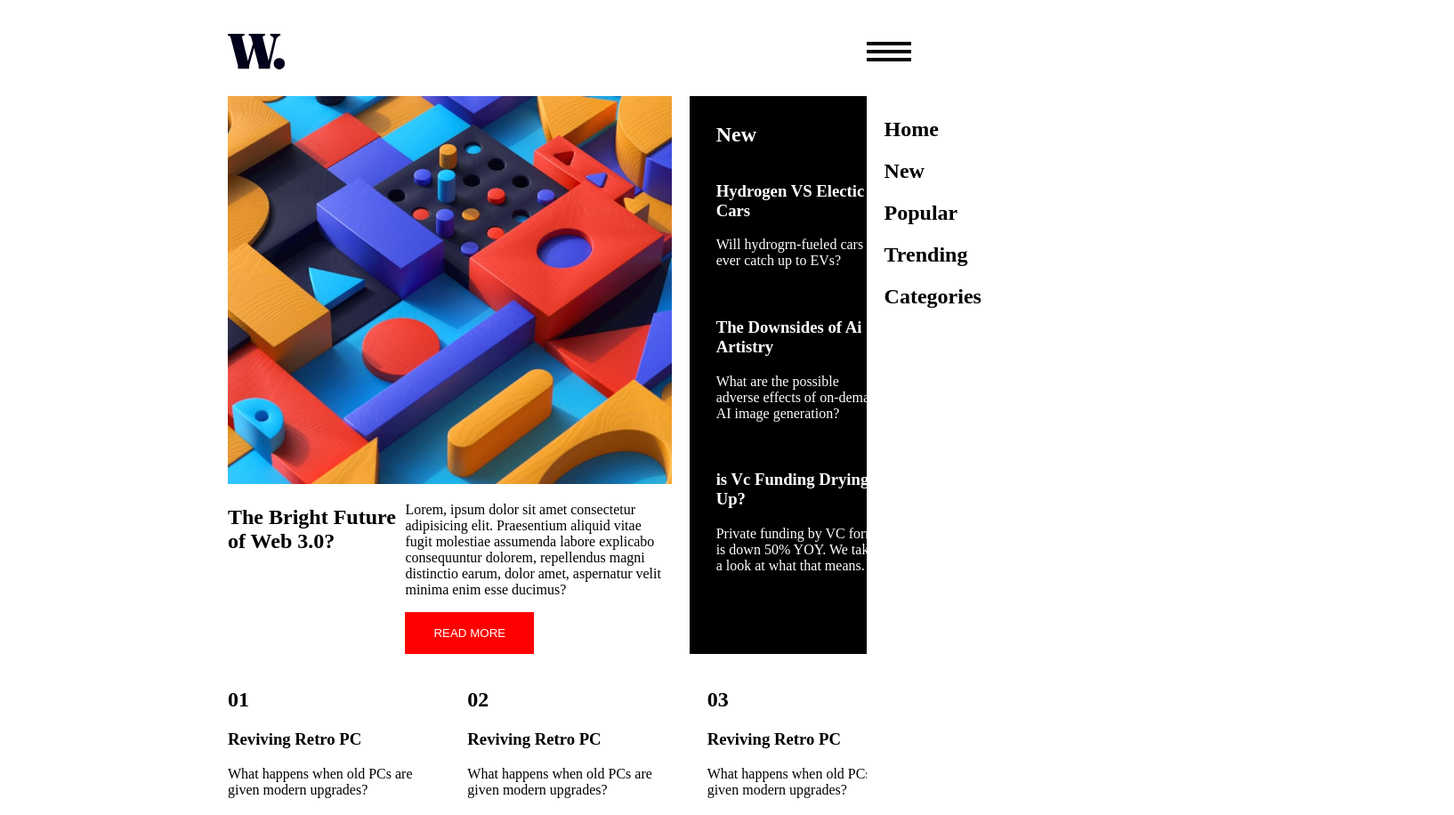
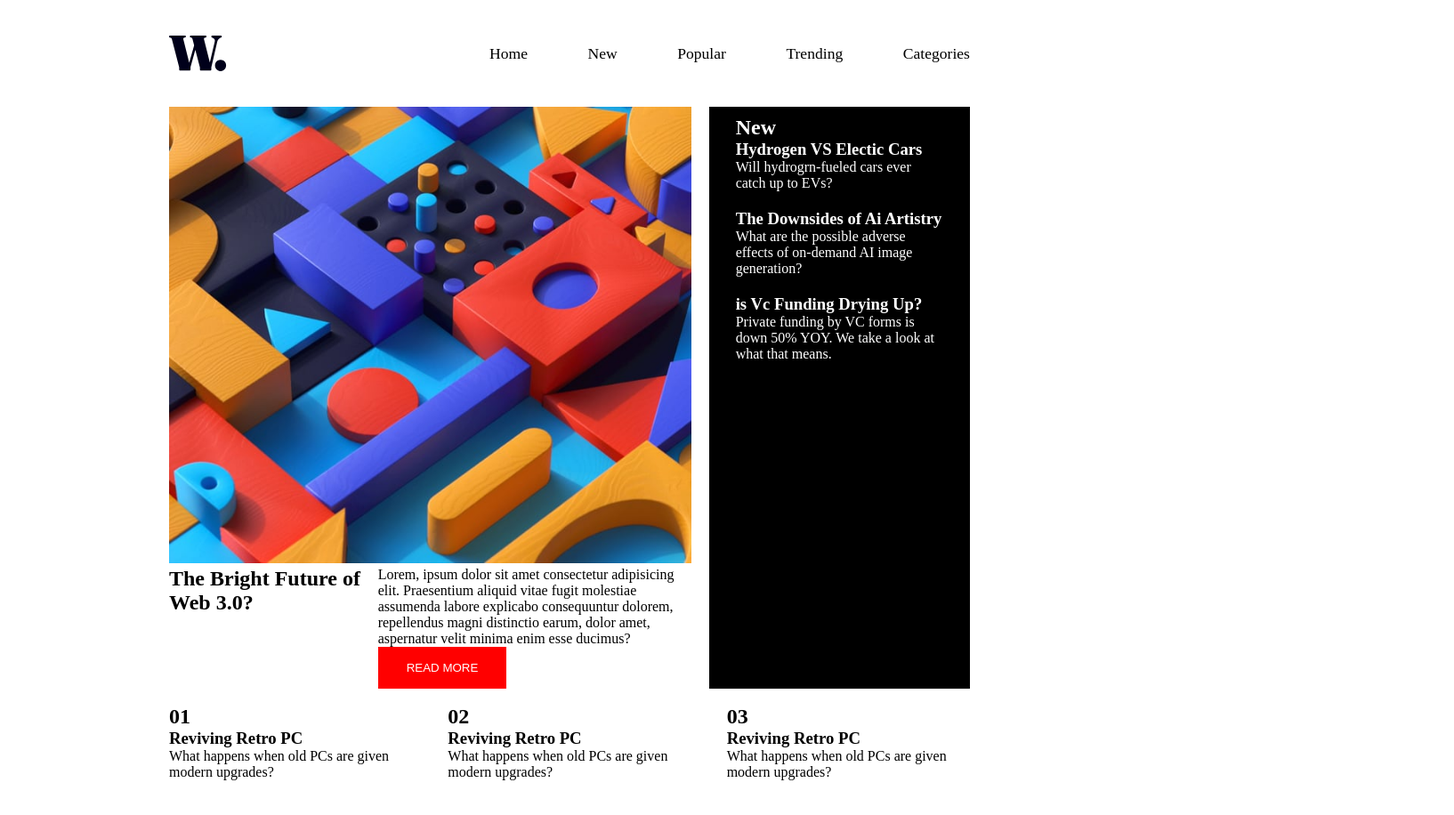
Before and after one commit to ObodoakorDavid/FM-news-homepage, a plain HTML site: page index.html in a window 1280 px wide. Shown: the whole page at 89% size, 1634 px wide, since content can reach past the window. After the commit the page ends 877 px from the top, so only its background shows below. Drawn offline with Linux system fonts and the light colour scheme.

Commit message:
nav done and dusted

```diff
--- a/app.js
+++ b/app.js
@@ -3,22 +3,15 @@
 const hamburger = document.querySelector(".hamburger");
 const bars = document.querySelectorAll(".hamburger span");
 const ul = document.querySelector("nav ul");
+const main = document.querySelector("main");
+const logo = document.querySelector(".logo");
 
 hamburger.addEventListener("click", () => {
   bars.forEach((bar) => {
     bar.classList.toggle("active");
   });
   ul.classList.toggle("active");
+  main.classList.toggle("active");
+  logo.classList.toggle("active");
   console.log(ul.classList);
 });
-
-document.body.addEventListener("click", () => {
-//   console.log(ul.classList.contains("active"));
-  if (!ul.classList.contains("active")) {
-    bars.forEach((bar) => {
-      bar.classList.remove("active");
-    });
-    ul.classList.remove("active");
-    console.log("zz");
-  }
-});
--- a/index.html
+++ b/index.html
@@ -11,7 +11,7 @@
   </head>
   <body>
     <nav>
-      <img src="./assets/images/logo.svg" alt="" />
+      <img class="logo" src="./assets/images/logo.svg" alt="" />
       <ul class="">
         <li>Home</li>
         <li>New</li>
--- a/style.css
+++ b/style.css
@@ -1,43 +1,48 @@
 /** @format */
 
+* {
+  margin: 0;
+  padding: 0;
+  box-sizing: border-box;
+}
+
 main {
-  max-width: 768px;
+  width: 90%;
+  max-width: 900px;
   margin: 0 auto;
   /* overflow-x: hidden; */
+  transition: 0.4s ease-in-out;
+}
+
+main.active,
+.logo.active {
+  filter: blur(2px);
 }
 
 body {
-
   overflow-x: hidden;
 }
 
 nav {
-  padding: 30px 30px;
-  max-width: 768px;
+  padding: 30px 0;
+  width: 90%;
+  max-width: 900px;
   margin: 0 auto;
   display: flex;
   justify-content: space-between;
   align-items: center;
   position: relative;
-
 }
 
 nav ul {
   list-style: none;
-  /* display: flex;
-  justify-content: space-between;
-  display: none; */
-}
-
-nav ul {
-  position: absolute;
+  position: fixed;
   top: 0;
-  right: -70%;
+  right: -1%;
   height: 100vh;
   width: 50vw;
   background-color: white;
   color: black;
-  transition: 0.4s ease-in-out;
   display: flex;
   flex-direction: column;
   gap: 20px;
@@ -46,21 +51,23 @@ nav ul {
   padding-left: 20px;
   font-size: 1.5rem;
   font-weight: bold;
+  transition: 0.4s ease-in-out;
+  transform: scaleX(0);
+  transform-origin: right;
+  z-index: 5;
 }
 
 nav ul.active {
-  right: 0;
-
+  transform: scaleX(1);
 }
-
-
-
 
 .hamburger {
   display: flex;
   flex-direction: column;
   gap: 5px;
   position: relative;
+  right: 5%;
+  z-index: 6;
 }
 
 .hamburger span {
@@ -82,6 +89,30 @@ nav ul.active {
   transform: rotate(-38deg);
   position: absolute;
   top: 0;
+}
+
+@media (min-width: 820px) {
+  .hamburger {
+    display: none;
+  }
+
+  nav ul {
+    position: relative;
+    transform: scaleX(1);
+    flex-direction: row;
+    padding: 0;
+    right: unset;
+    height: unset;
+    width: 60%;
+    font-weight: normal;
+    gap: 0;
+    justify-content: space-between;
+    font-size: 1.1rem;
+  }
+
+  nav {
+    padding: 40px 0;
+  }
 }
 
 /* ============================== Section1 ======================  */
```
